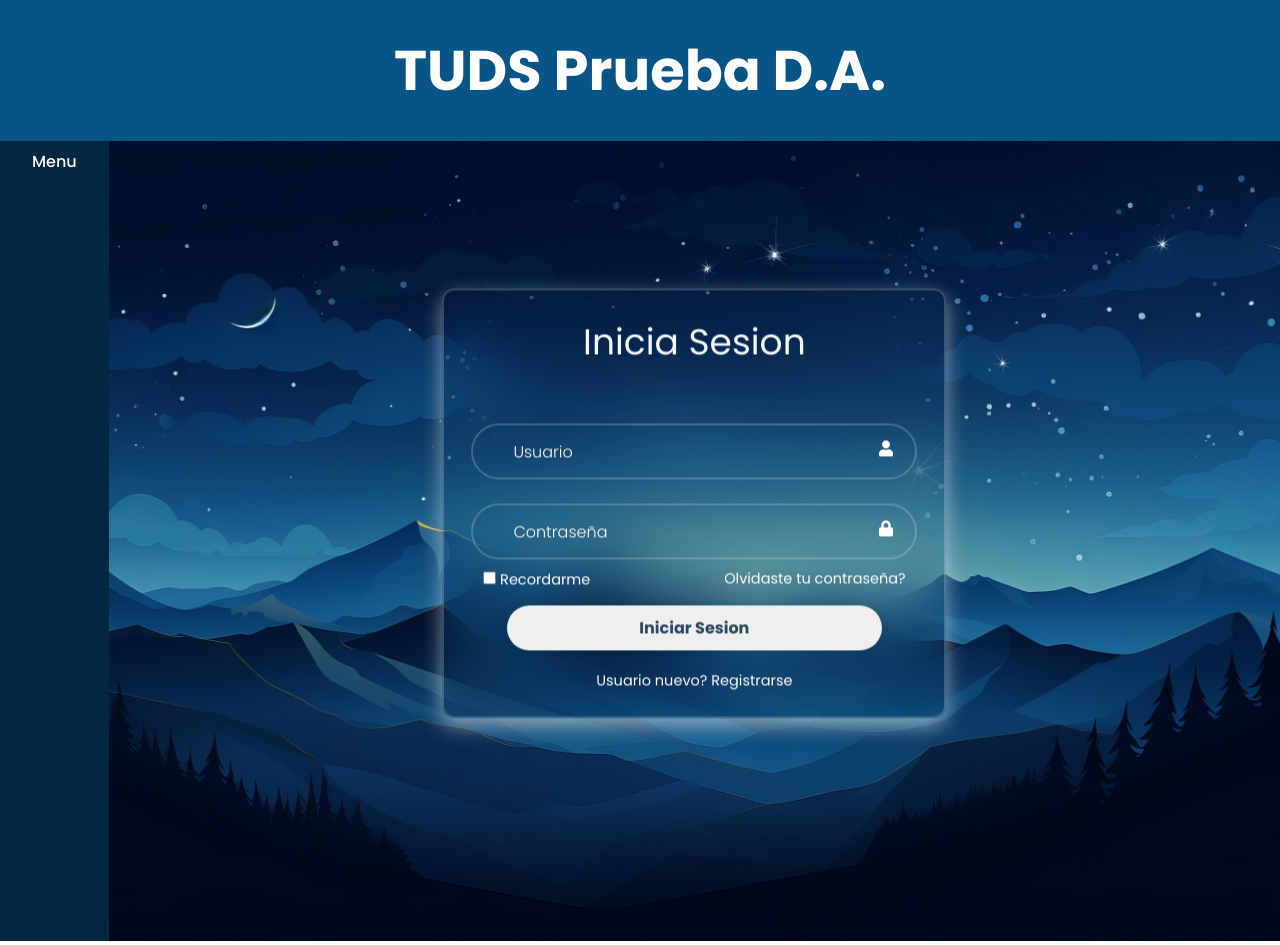
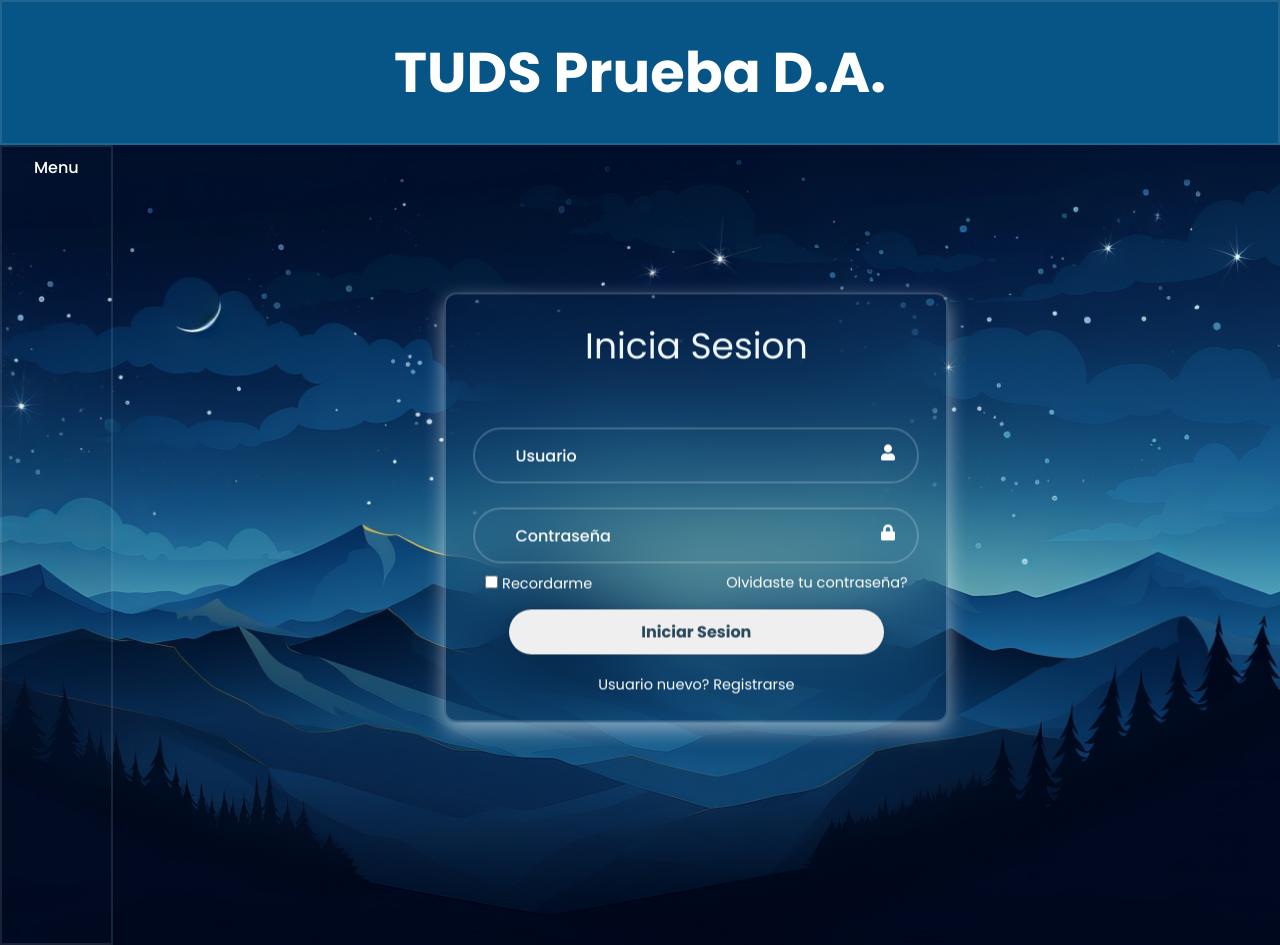
Before and after one commit to Quiks09/nova-domus, a React (Create React App) app in the folder frontend/: page / in a window 1280 px wide. Built offline with nearby package versions, Linux system fonts and the light colour scheme.

Commit message:
login blur stylized

```diff
--- a/frontend/src/App.css
+++ b/frontend/src/App.css
@@ -2,6 +2,7 @@
 
 *{
   font-family: "Poppins", sans-serif;
+
 }
 
 #header {
@@ -11,25 +12,29 @@
   color: white;
   text-align: center;
   padding: .5em 2em;
+  border: 2px solid rgba(255, 255, 255, 0.1);
+
 }
 
 #body {
   display: flex;
   height: 100vh;
+  background:url('./Components/background\ blue.avif') no-repeat;
+  background-size: cover;
+  background-position: center;
 }
 
 #mainMenu {
-  background-color: #012840;
   color: white;
   padding: .5em 2em;
   font-weight: 500;
-  backdrop-filter: blur(30px);
+  background: transparent;
+  backdrop-filter: blur(300px);
+  border: 2px solid rgba(255, 255, 255, 0.1);
+
 }
 
 #content {
-  background:url('./Components/background\ blue.avif') no-repeat;
-  background-size: cover;
-  background-position: center;
   flex-grow: 1;
   font-weight: bold;
   padding: .5em 2em;
@@ -44,7 +49,7 @@
   text-align: center;
   align-items: stretch;
   background: transparent;
-  backdrop-filter: blur(30px);
+  backdrop-filter: blur(40px);
   border: 2px solid rgba(255, 255, 255, 0.2);
   border-radius: 12px;
   display: flex;
@@ -83,7 +88,7 @@
 
 #inputBox input::placeholder{
   color: white;
-  font-weight: 300;
+  font-weight: 500;
 }
 
 #inputBox input:hover{
```
